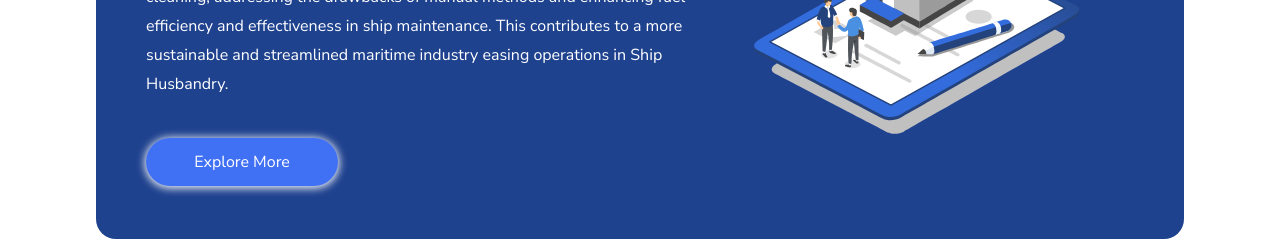
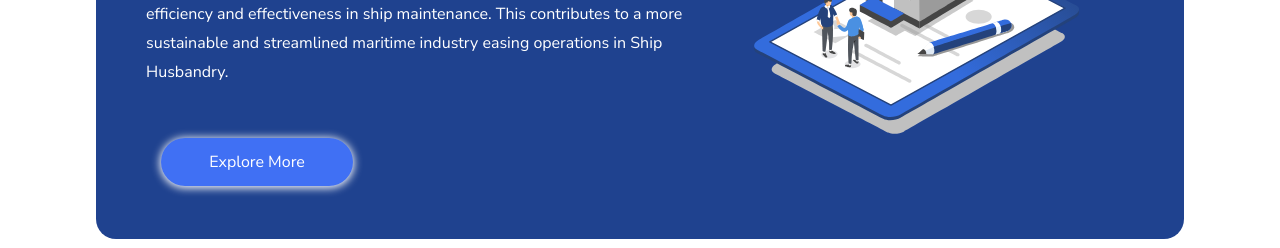
Before and after one commit to tonystark5683/Mafkin-Robotics, a Next.js app: page / in a window 1280 px wide. Shown: the part 1600-1848 px from the top of the page. Built offline with nearby package versions, Linux system fonts and the light colour scheme; a web font is replaced by a local one.

Commit message:
modified:   src/components/Contact/Contact.css 	modified:   src/components/Section/Section.jsx

```diff
--- a/src/components/Contact/Contact.css
+++ b/src/components/Contact/Contact.css
@@ -1,3 +1,6 @@
+.contact-section{
+  margin-top: 2.6rem;
+}
 .contact-bg {
   height: 40vh;
   background: linear-gradient(rgba(0, 0, 0, 0.5), rgba(0, 0, 0, 0.8)),
--- a/src/components/Section/Section.jsx
+++ b/src/components/Section/Section.jsx
@@ -7,6 +7,7 @@ import { tagVaraints } from "@/src/utils/animation";
 import { fadeIn } from "@/src/utils/animation";
 import Lottie from "lottie-react";
 import about from "./about.json";
+import { Link } from "react-scroll";
 const Section = () => {
   return (
     <div className="section">
@@ -34,7 +35,7 @@ const Section = () => {
             This contributes to a more sustainable and streamlined maritime
             industry easing operations in Ship Husbandry.
           </motion.span>
-
+          <Link to="timeline-section" spy={true} smooth={true} offset={-58}>
             <motion.div
               variants={containerVariants(0.6)}
               initial="offscreen"
@@ -43,6 +44,7 @@ const Section = () => {
             >
               Explore More
             </motion.div>
+          </Link>
         </div>
 
         <motion.div
```
Lines whose indentation alone changed are shown as unchanged.
